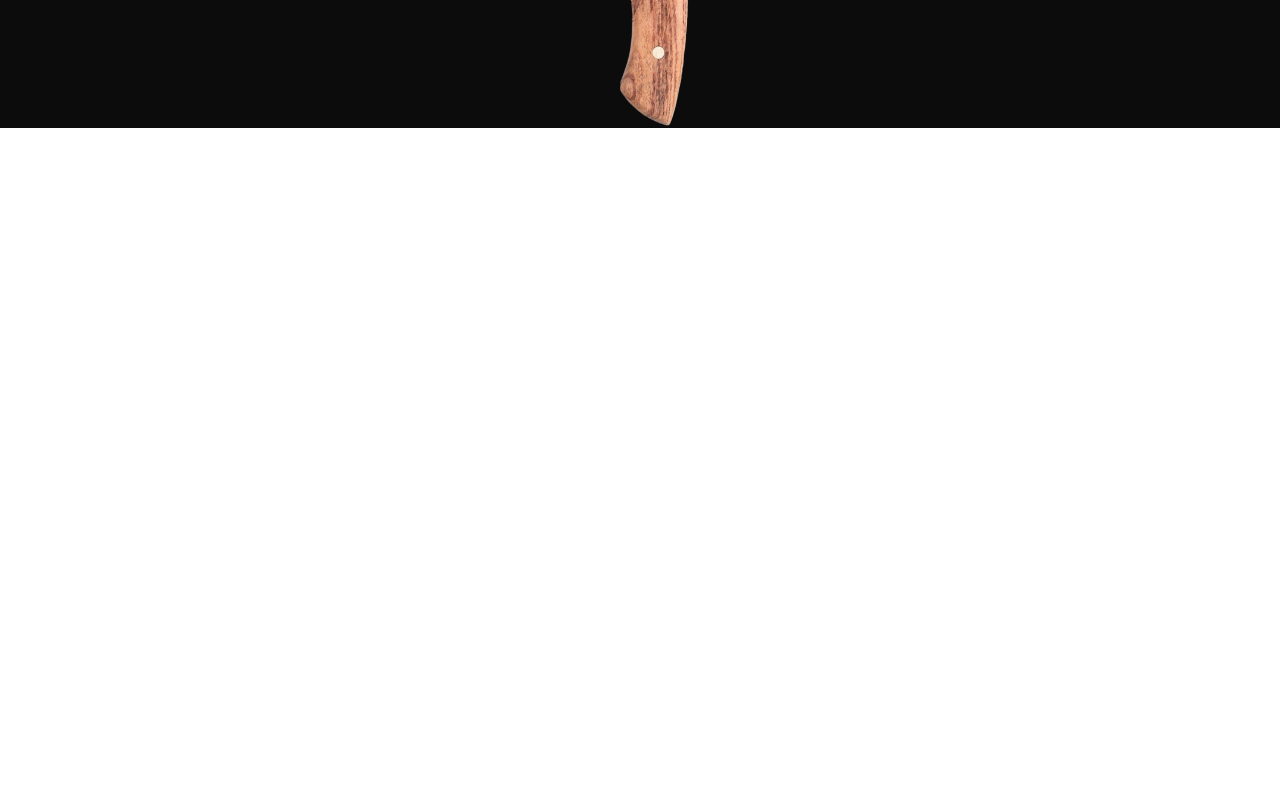
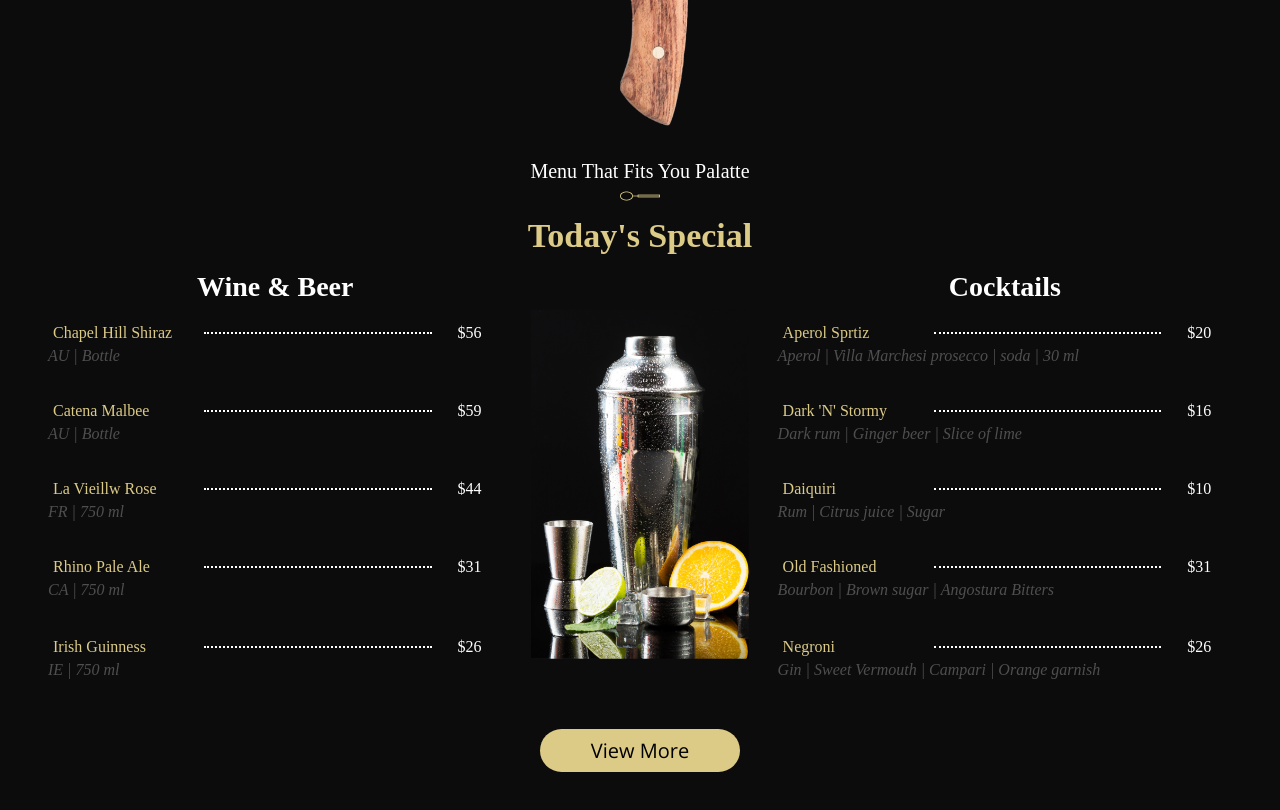
Before and after one commit to SimbaWANGU/restaurant-app, a React (Vite) app: page / in a window 1280 px wide. Shown: the part 1420-2230 px from the top of the page. Before the commit the page ends 1548 px from the top, so only its background shows below. Built offline with nearby package versions, Linux system fonts and the light colour scheme; a web font is replaced by a local one.

Commit message:
create chef.tsx and its corresponding scss file

```diff
--- a/src/App.tsx
+++ b/src/App.tsx
@@ -3,6 +3,7 @@ import './App.scss'
 import Navbar from './components/Navbar/Navbar'
 import AboutUs from './container/AboutUs/AboutUs'
 import Header from './container/Header/Header'
+import Menu from './container/Menu/Menu'
 
 const App = (): ReactElement => {
   return (
@@ -10,6 +11,7 @@ const App = (): ReactElement => {
       <Navbar />
       <Header />
       <AboutUs />
+      <Menu />
     </div>
   )
 }
```
Also changed, not shown: src/container/Chef/Chef.scss (added), src/container/Chef/Chef.tsx (added).
